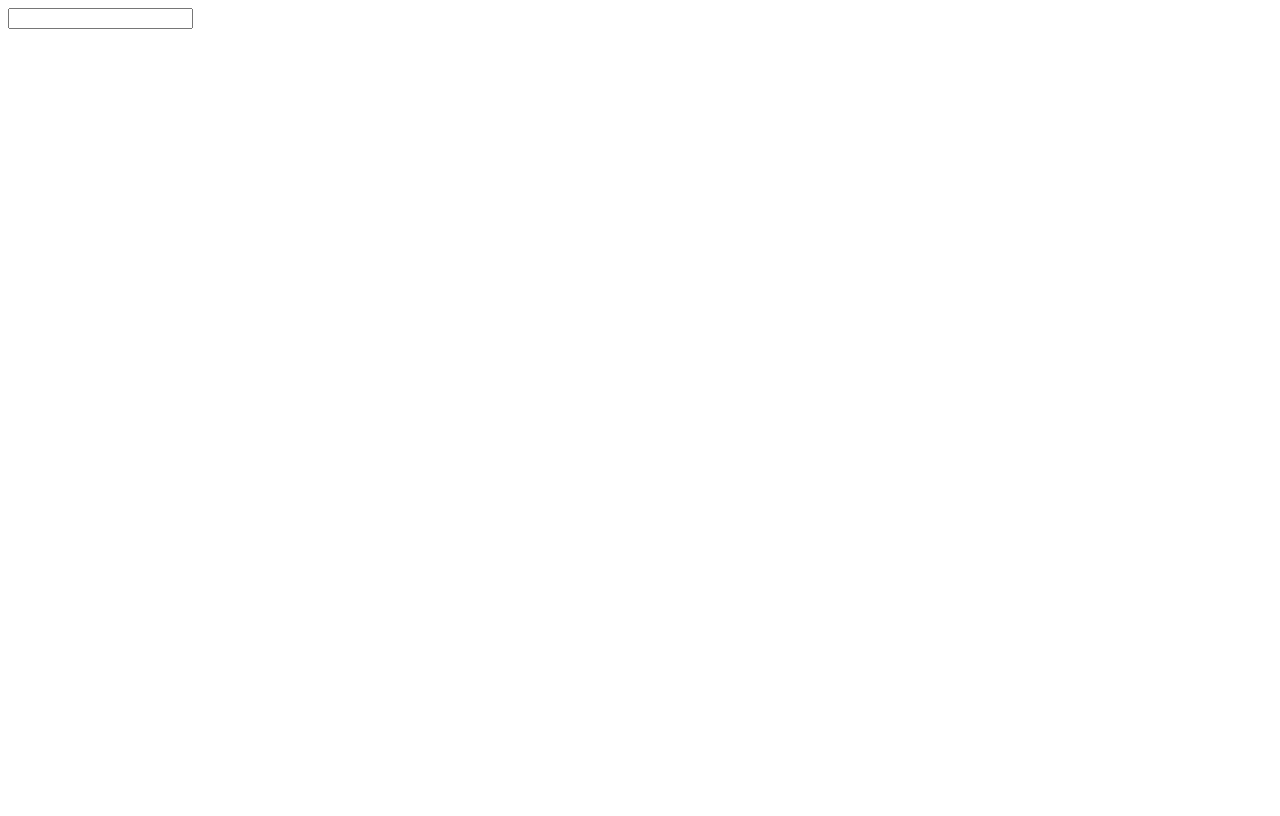
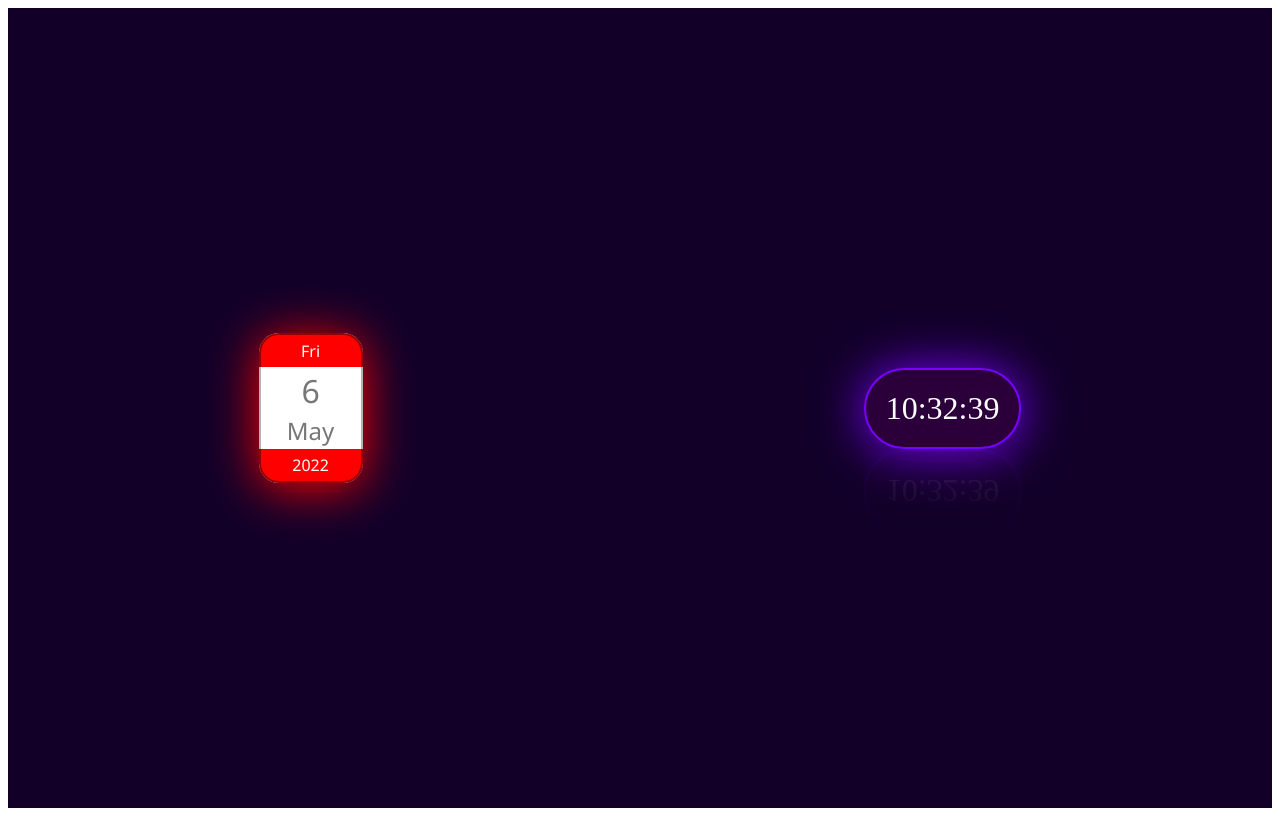
Before and after one commit to Tibedo/Dates-day, a plain HTML site: page index.html in a window 1280 px wide. Drawn offline with Linux system fonts and the light colour scheme.

Commit message:
branch commit

```diff
--- a/index.html
+++ b/index.html
@@ -6,10 +6,22 @@
     <meta name="viewport" content="width=device-width, initial-scale=1.0">
     <title>Dates</title>
     <script defer src="script.js"></script>
+    <link rel="stylesheet" href="style.css">
 </head>
 <body>
 <main>
+    <section class="dateNow">
 
+        <span id="dayname">Day</span>
+        <span id="daynum">00</span>
+        <span id="monthe">Month</span>
+        <span id="yeare">Year</span>
+
+    </section>
+
+    <section id="hoursNow">
+
+    </section>
 </main>
 
 </body>
--- a/script.js
+++ b/script.js
@@ -28,7 +28,7 @@ console.log((now.getTime() - crash.getTime()) / (1000 * 60 * 60 * 24) + ' days t
 
 
 // 3.0
-
+/*
 let after = 1000 * 60 * 60 * 80000
 
 let afterPastNow = new Date(
@@ -43,7 +43,7 @@ numberInput.type = "number"
 let p = document.createElement("p")
 
 
-const main = document.querySelector("main")
+let main = document.querySelector("main")
 main.appendChild(numberInput)
 main.appendChild(p)
 
@@ -57,5 +57,58 @@ numberInput.addEventListener("keyup", e => {
     dateInXHours(e.target.value)
 })
 
+*/
 
 // 4.0
+
+main = document.querySelector("main")
+const dateNow = document.getElementById("dateNow")
+const hoursNow = document.getElementById("hoursNow")
+
+const timeNow = document.createElement("div")
+timeNow.id = "todayTime"
+
+main.appendChild(hoursNow)
+hoursNow.appendChild(timeNow)
+
+
+// ********** TIME ********** //
+
+function timeFun() {
+
+let nowTime = new Date()
+let h = nowTime.getHours();
+let m = nowTime.getMinutes();
+let s = nowTime.getSeconds();
+
+
+timeZer = h + ':' + m + ':' + s
+
+timeNow.innerHTML = timeZer
+
+setTimeout(timeFun, 1000);
+}
+timeFun()
+
+
+
+// ********** CALENDRIER *********** //
+
+function calendrier() {
+
+    let now = new Date();
+
+    let dname = now.getDay();
+    let dnum = now.getDate();
+    let dmonth = now.getMonth();
+    let dyear = now.getFullYear();
+
+    let week = ["Sun", "Mon", "Tue", "Wed", "Thu", "Fri", "Sat"]
+    let months = ["Jan", "Feb", "Mar", "Apr", "May", "Jun", "Jul", "Aug", "Sep", "Oct", "Nov", "Dec"]
+    let ids = ["dayname", "daynum", "monthe", "yeare"]
+    let values = [week[dname], dnum, months[dmonth], dyear]
+
+    for(let i = 0; i < ids.length; i++)
+    document.getElementById(ids[i]).firstChild.nodeValue = values[i];
+}
+calendrier()
--- a/style.css
+++ b/style.css
@@ -0,0 +1,84 @@
+
+
+main {
+    height: 100vh;
+    display: flex;
+    justify-content: center;
+    align-items: center;
+    background-color: rgb(18, 0, 41);
+    justify-content: space-around;
+}
+
+
+
+#date {
+
+    display: flex;
+    flex-direction: column;
+
+}
+
+.dateNow {
+    box-sizing:content-box;;
+    background-color: rgb(255, 255, 255);
+    width: 100px;
+    height: 150px;
+    font-family: 'Segoe UI', Tahoma, Geneva, Verdana, sans-serif;
+    display: flex;
+    flex-direction: column;
+    align-items: center;
+    border-left: 2px solid rgb(178, 178, 178);
+    border-right: 2px solid rgb(178, 178, 178);
+    justify-content: space-between;
+    border-radius: 20px;
+    box-shadow: 0 5px 50px rgb(255, 0, 0);
+}
+
+#dayname, #yeare {
+    text-align: center;
+    width: 100px;
+    background-color: red;
+    color: white;
+    padding-top: 5px;
+    padding-bottom: 5px;
+}
+
+#yeare {
+    border-radius: 0 0 20px 20px;
+    border-bottom: 2px solid rgb(149, 0, 0);
+    border-left: 2px solid rgb(149, 0, 0);
+    border-right: 2px solid rgb(149, 0, 0);
+
+}
+
+#dayname {
+    border-radius: 20px 20px 0 0;
+    border-top: 2px solid rgb(149, 0, 0);
+    border-left: 2px solid rgb(149, 0, 0);
+    border-right: 2px solid rgb(149, 0, 0);
+}
+
+#daynum, #monthe {
+    font-size: x-large;
+    color: rgb(119, 119, 119);
+}
+
+#daynum {
+    font-size: xx-large;
+}
+
+#hoursNow {
+    background-color: rgb(43, 0, 58);
+    color: white;
+    padding: 20px;
+    border: 2px solid rgb(119, 0, 255);
+    border-radius: 100px;
+    box-shadow: 0 2px 50px rgb(123, 0, 255);
+    font-size: xx-large;
+    -webkit-box-reflect: below 1px linear-gradient(transparent, rgba(255, 255, 255, 0.1));
+}
+
+#todayDate {
+    font-size: xx-large;
+    color: red;
+}
```
